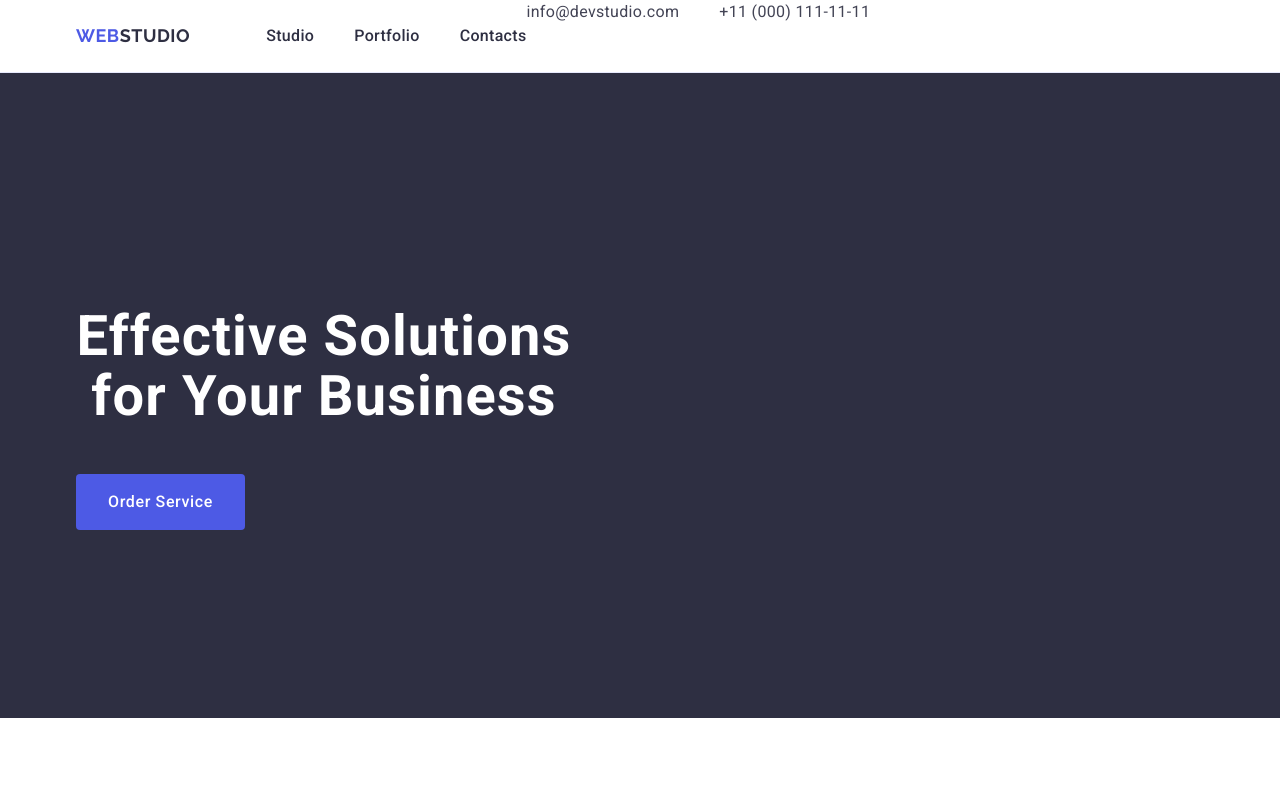
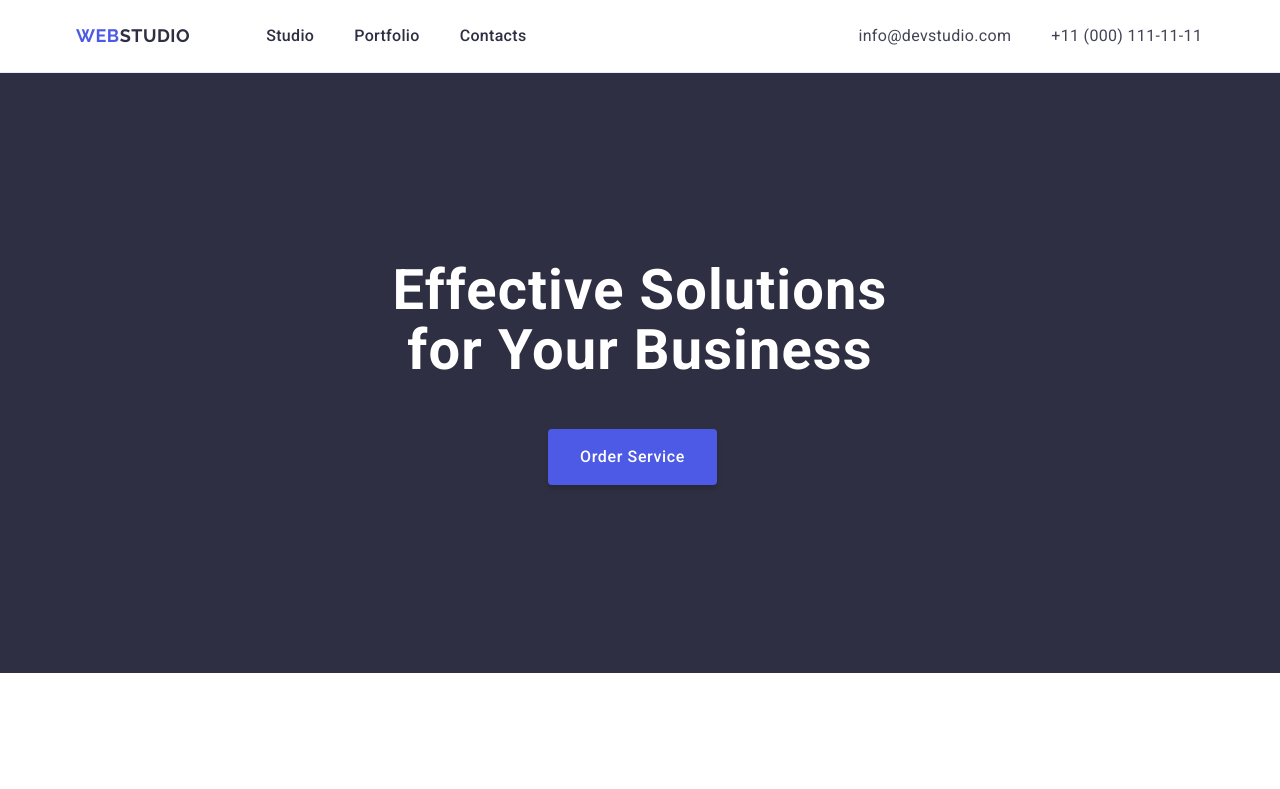
Before and after one commit to Olar13b/goit-markup-hw-03, a plain HTML site: page index.html in a window 1280 px wide. Shown: the top 789 px of the page. Drawn offline with nearby package versions, Linux system fonts and the light colour scheme.

Commit message:
mentor changes and shadowing

```diff
--- a/css/styles.css
+++ b/css/styles.css
@@ -91,6 +91,8 @@ color: #434455;
 .slogan{
 background: #2e2f42;
 padding: 188px 0;
+text-align: center;
+
 }
 
 .motto{
@@ -102,6 +104,9 @@ letter-spacing: 0.02em;
 text-align: center;
 color: #fff;
 max-width: 496px;
+margin: auto;
+margin-bottom: 48px;
+
 }
 
 .order-service{
@@ -118,6 +123,10 @@ min-width: 169px;
 height: 56px;
 border: none;
 border-radius: 4px;
+margin-left: 472px;
+box-shadow: 0 4px 4px 0 rgba(0, 0, 0, 0.15);
+background: #4d5ae5;
+
 }
 
 .order-service:hover,
@@ -190,6 +199,8 @@ margin-bottom: 72px;
 
 .names{
     padding: 32px 0;
+    box-shadow: 0 2px 1px 0 rgba(46, 47, 66, 0.08), 0 1px 1px 0 rgba(46, 47, 66, 0.16), 0 1px 6px 0 rgba(46, 47, 66, 0.08);
+background: #fff;
 }
 .head-team{
 font-family: "Roboto", sans-serif;
@@ -325,6 +336,8 @@ max-width: 264px;
 .contacts{
     display: flex;
     gap: 40px;
+    padding: 24px 0;
+padding-left: 332px;
 }
 
 .menu{
```
